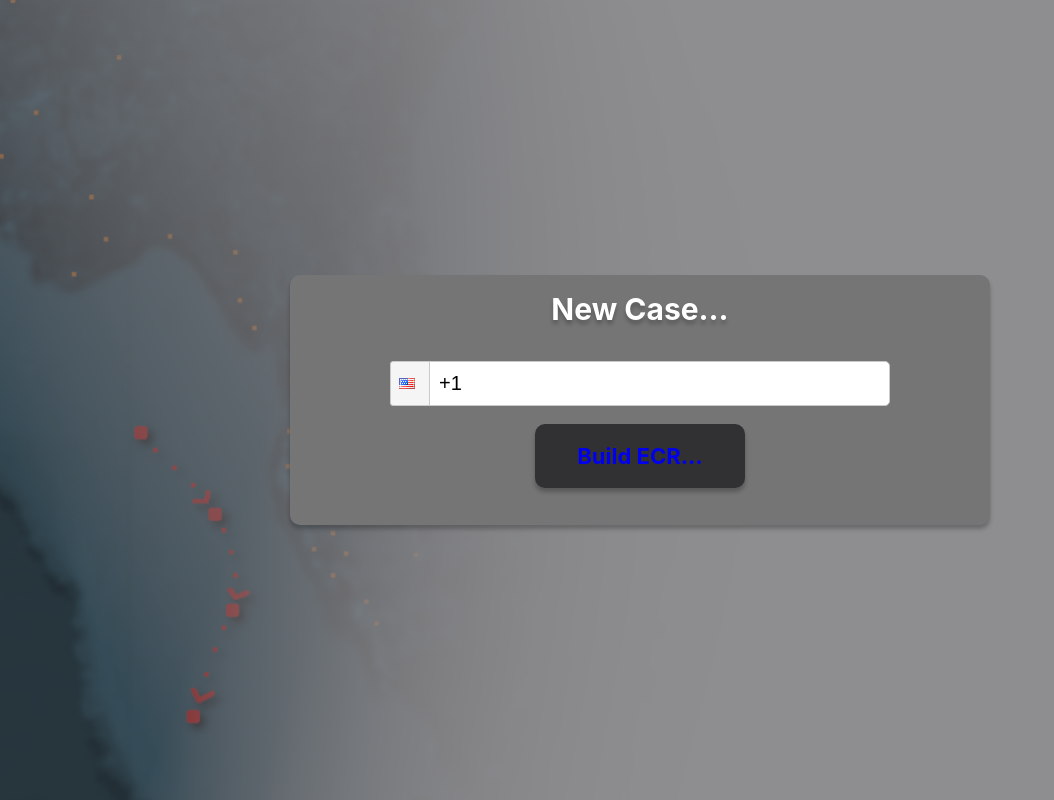
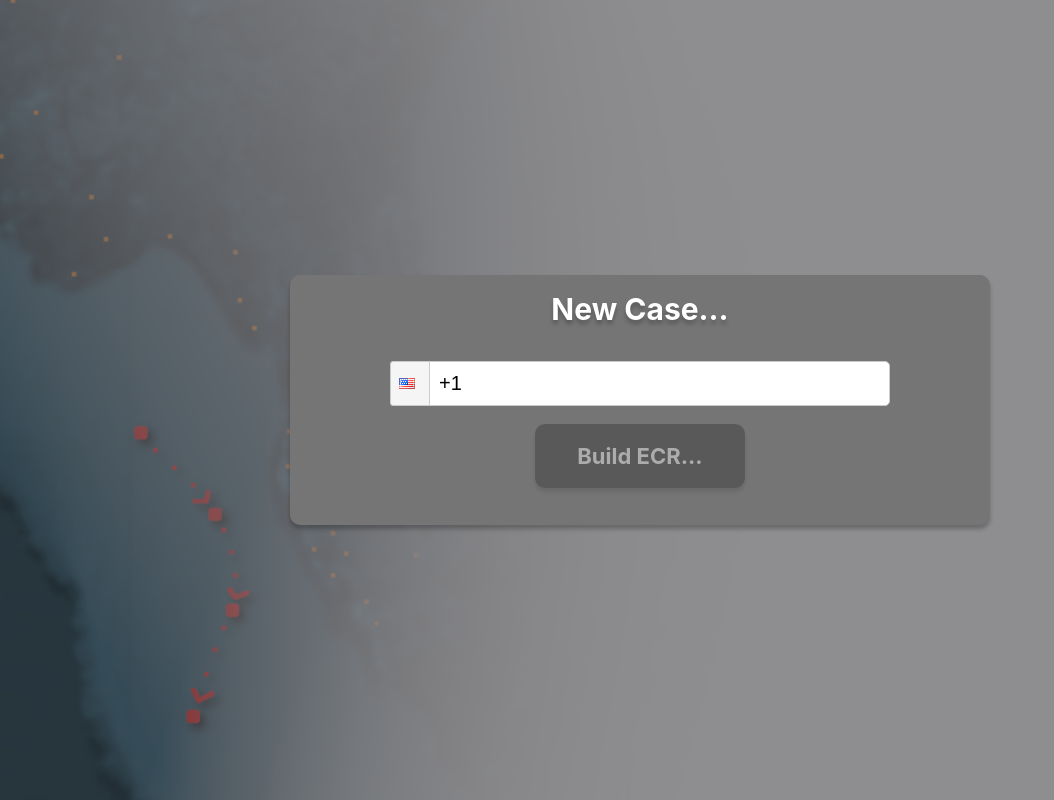
Before and after one commit to wge123/locating-survivors, a React (Create React App) app: page /new_case in a window 1280 px wide. Shown: the whole page, without its empty margins (0-1054 px from the left). Built offline with nearby package versions, Linux system fonts and the light colour scheme; no server answers; what @aws-amplify/ui-react, aws-amplify would draw is missing.

Commit message:
more work fixing broken css

```diff
--- a/src/screens/new_case_screen/newCase.css
+++ b/src/screens/new_case_screen/newCase.css
@@ -68,15 +68,15 @@
     border: none;
 }
 
-#build-ecr-button-new-case[disabled] {
+#nc-build-ecr-button[disabled] {
     opacity: 40%;
 }
 
-#build-ecr-button-new-case a {
+#nc-build-ecr-button a {
     color: #FFF
 }
 
-#build-ecr-button-new-case[disabled] a {
+#nc-build-ecr-button[disabled] a {
     pointer-events: none;
     cursor: default;
 }
--- a/src/screens/new_case_screen/newCase.tsx
+++ b/src/screens/new_case_screen/newCase.tsx
@@ -1,13 +1,15 @@
-import React, {useState}from 'react'
+import React, {useEffect, useState} from 'react'
 import './newCase.css'
 import PhoneInput from 'react-phone-input-2'
 import 'react-phone-input-2/lib/style.css'
-import { BrowserRouter as Router, Route, Link } from 'react-router-dom'
+import { BrowserRouter as Router, Route, Link, useLocation} from 'react-router-dom'
 
 
 export default function NewCaseScreen() {
     const [phone_number, setPhone] = useState('')
     const [isButtonDisabled, setIsButtonDisabled] = useState(true)
+    const location = useLocation()
+    const user = location.state?.user
 
     function handlePhoneInput(phone_number) {
         setPhone(phone_number)
@@ -27,19 +29,23 @@ export default function NewCaseScreen() {
                     'Content-Type': 'application/json',
                 },
                 body: JSON.stringify({
-                    _typename: "Case",
+                    _typename: 'Case',
                     _lastChangedAt: currentDate,
                     _version: 1,
-                    cell_number: phone_number,
+                    cell_number: phone_number.replace(/-/g, ''),
                     createdAt: currentDate,
-                    name: current_user.name
+                    name: user?.name,
+                    phoneNumber: phone_number,
+                    updatedAt: currentDate,
+                    user_id: user?.id
                 }),
-            });
-            const result = await response.json();
+            })
+            const result = await response.json()
+            console.log(result)
         } catch (error) {
-            console.error("Error posting data: ", error);
+            console.error('Error posting data: ', error)
         }
-    };
+    }
 
     return (
         <div id='nc-container'>
```
